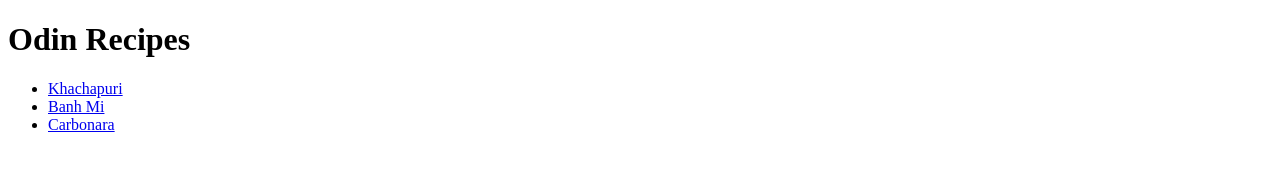
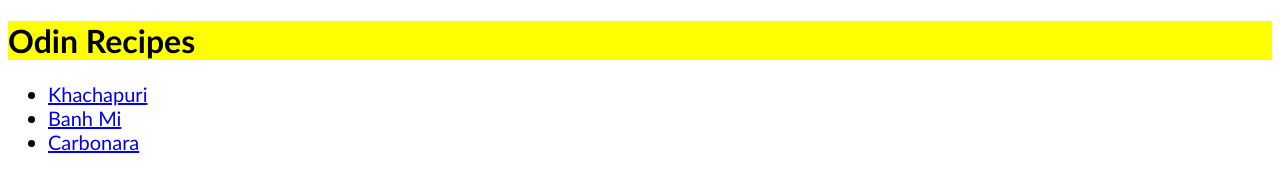
Before and after one commit to kapowski/odin-recipes, a plain HTML site: page index.html in a window 1280 px wide. Drawn offline with Linux system fonts and the light colour scheme.

Commit message:
Link css stylesheet to index Stylize index page in brutalist style

```diff
--- a/index.html
+++ b/index.html
@@ -4,11 +4,12 @@
     <head>
         <meta charset="UTF-8">
         <title>Odin Recipes</title>
+        <link rel="stylesheet" href="stylesheet.css">
     </head>
 
     <body>
-        <h1>Odin Recipes</h1>
-        <ul>
+        <h1 class="header">Odin Recipes</h1>
+        <ul class="list">
             <li><a href="recipes/khachapuri.html">Khachapuri</a></li>
             <li><a href="recipes/banh_mi.html">Banh Mi</a></li>
             <li><a href="recipes/carbonara.html">Carbonara</a></li>
--- a/stylesheet.css
+++ b/stylesheet.css
@@ -0,0 +1,11 @@
+* {
+    font-family: Futura,Trebuchet MS,Arial,sans-serif;
+}
+
+.header {
+    background-color: rgb(255, 255, 0);
+}
+
+.list {
+    font-size: 20px;
+}
```
